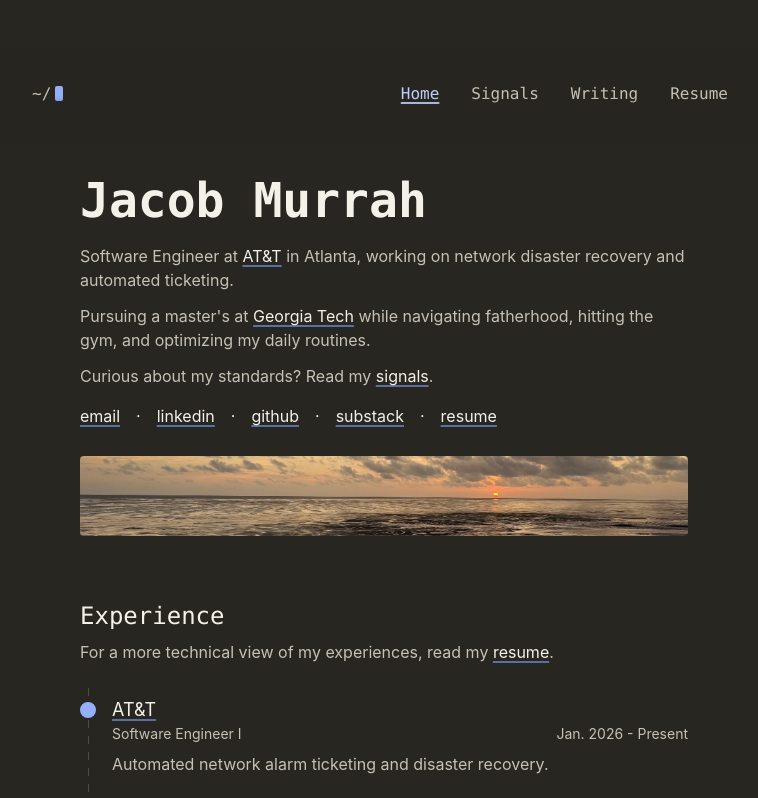
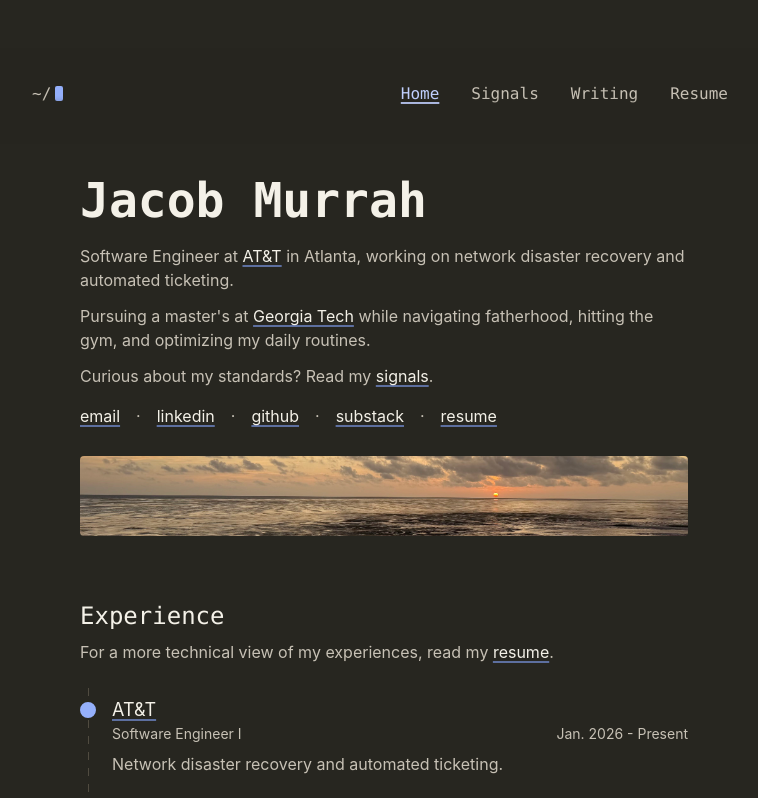
Before and after one commit to jmurrah/personal-portfolio-v3, a React (Vite) app: page / in a window 1280 px wide. Shown: the top 798 px of the page, without its empty margins (256-1014 px from the left). Built offline with nearby package versions, Linux system fonts and the light colour scheme; a web font is replaced by a local one.

Commit message:
small updates

```diff
--- a/src/pages/Home.tsx
+++ b/src/pages/Home.tsx
@@ -28,7 +28,7 @@ const EXPERIENCES: ExperienceItem[] = [
     companyLink: 'https://www.att.com/',
     role: 'Software Engineer I',
     dates: 'Jan. 2026 - Present',
-    summary: 'Automated network alarm ticketing and disaster recovery.',
+    summary: 'Network disaster recovery and automated ticketing.',
     reflection:
       'Navigating legacy Java systems that nobody fully understands while improving development processes along the way.',
   },
@@ -180,7 +180,7 @@ function HeroSection() {
             >
               <span>{link.label}</span>
             </a>
-            {index < HERO_LINKS.length - 1 && <span>&middot;</span>}
+            {index < HERO_LINKS.length - 1 && <span className="text-[var(--muted)]">&middot;</span>}
           </React.Fragment>
         ))}
       </div>
```
